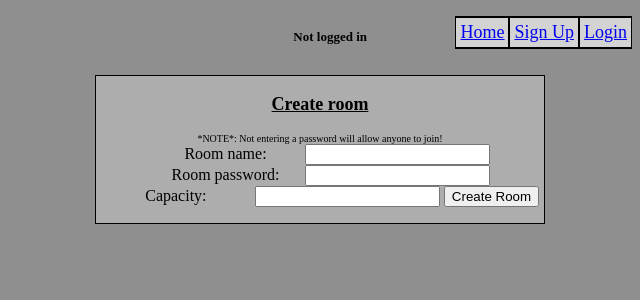
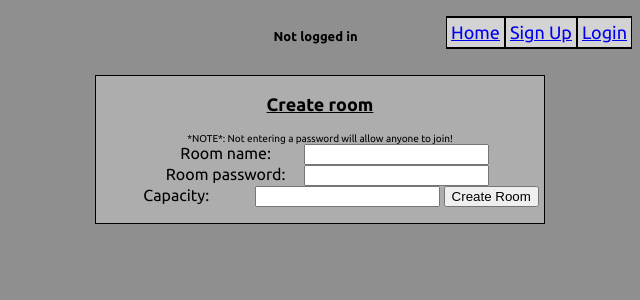
Before and after one commit to m1k0103/music_together, a Flask app: page / in a window 1280 px wide. Shown: the top 300 px of the page, without its empty margins (640-1280 px from the left). Run offline with Flask 3, Linux system fonts and the light colour scheme; data that the repository does not hold is empty; parts of the project's set-up code (start-up, migrations or seed data) failed here and were passed over.

Commit message:
UBUNTU FONT

```diff
--- a/music_together/templates/base.html
+++ b/music_together/templates/base.html
@@ -4,6 +4,7 @@
     <meta charset="UTF-8">
     <meta name="viewport" content="width=device-width, initial-scale=1.0">
     <link rel="stylesheet" href="{{url_for('static', filename='style.css')}}">
+    <link rel="stylesheet" type="text/css" href="http://fonts.googleapis.com/css?family=Ubuntu:regular,bold&subset=Latin">
     <title>{% block title %}{% endblock %}</title>
     {% block head%} {% endblock %}
 </head>
```
